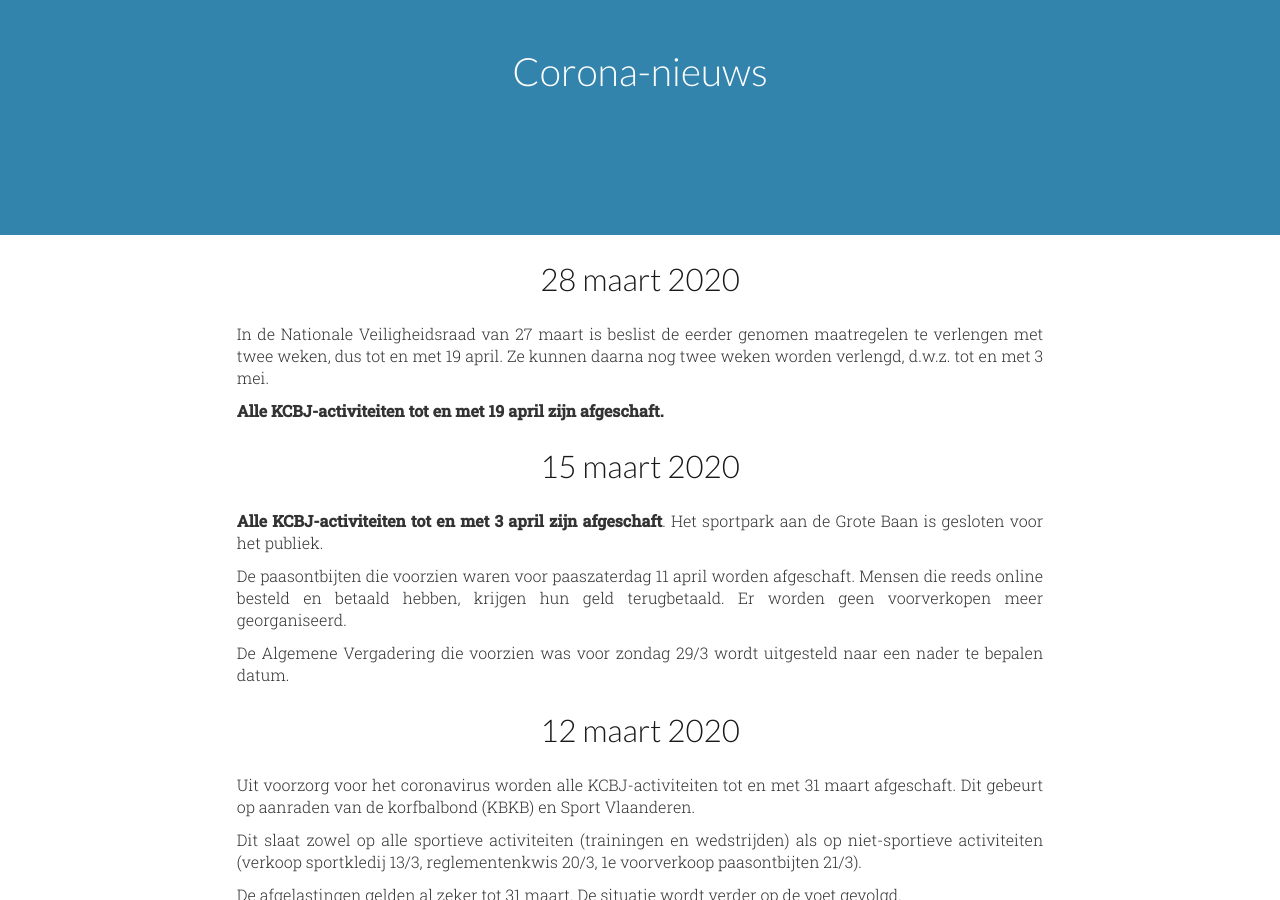
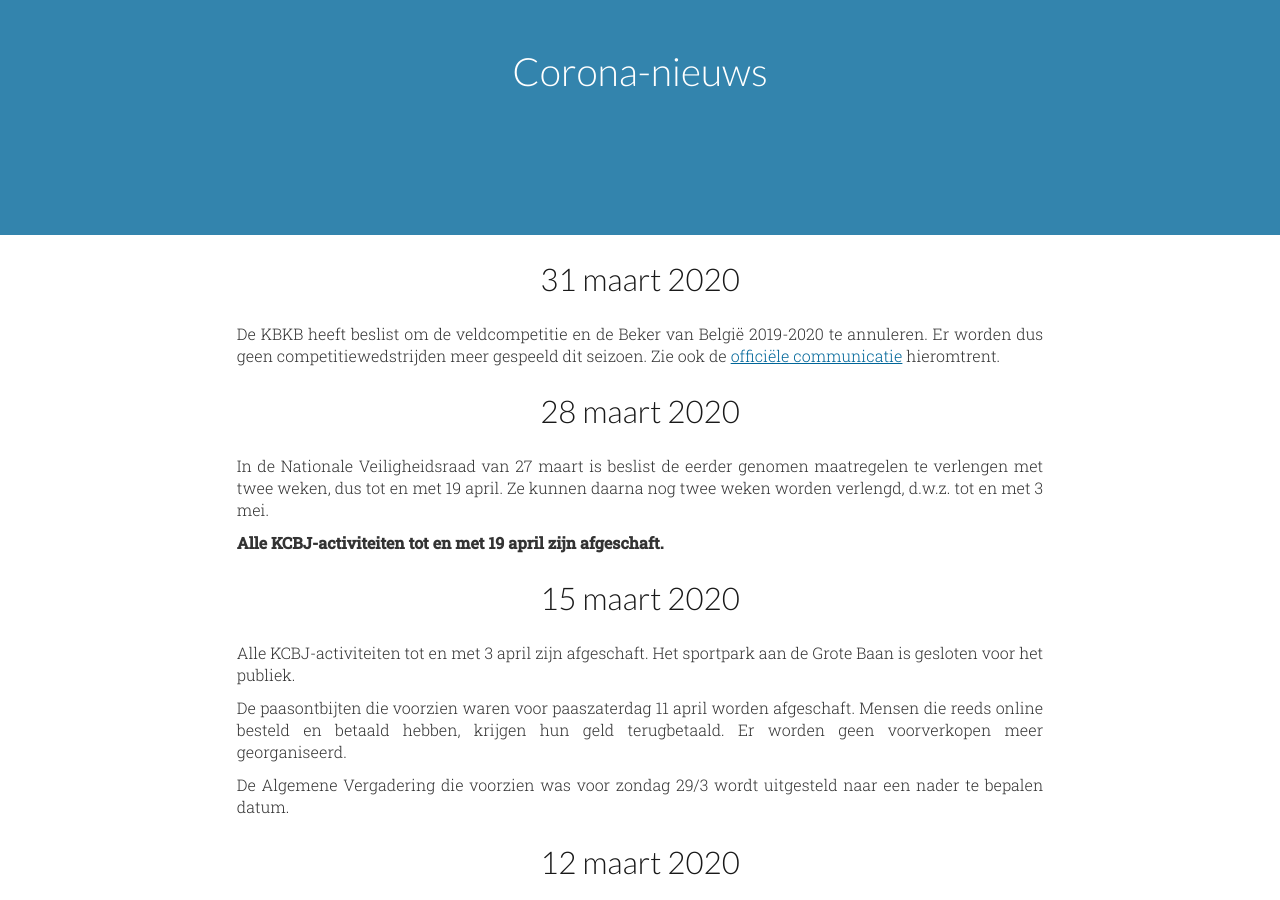
Before and after one commit to kcbj/kcbj.github.io, a Jekyll site: the page built from corona/index.html, in a window 1280 px wide and 900 px high, scrolled down 206 px. Built offline with Jekyll 4.4.1, drawn with Linux system fonts in a browser that asks for light colours; nearby versions of some CDN libraries.

Commit message:
Corona-update

```diff
--- a/corona/index.html
+++ b/corona/index.html
@@ -12,11 +12,14 @@ class: corona
 <div class="container">
   <div id="corona" class="wrapper">
     <div class="text">
+      <h1>31 maart 2020</h1>
+      <p>De KBKB heeft beslist om de veldcompetitie en de Beker van België 2019-2020 te annuleren. Er worden dus geen competitiewedstrijden meer gespeeld dit seizoen.
+        Zie ook de <a href="https://korfbal.be/?oid=1126&pid=30902&aid=130611&lg=2">officiële communicatie</a> hieromtrent. </p>
       <h1>28 maart 2020</h1>
       <p>In de Nationale Veiligheidsraad van 27 maart is beslist de eerder genomen maatregelen te verlengen met twee weken, dus tot en met 19 april. Ze kunnen daarna nog twee weken worden verlengd, d.w.z. tot en met 3 mei.</p>
       <p><b>Alle KCBJ-activiteiten tot en met 19 april zijn afgeschaft.</b>
       <h1>15 maart 2020</h1>
-      <p><b>Alle KCBJ-activiteiten tot en met 3 april zijn afgeschaft</b>. Het sportpark aan de Grote Baan is gesloten voor het publiek.</p>
+      <p>Alle KCBJ-activiteiten tot en met 3 april zijn afgeschaft. Het sportpark aan de Grote Baan is gesloten voor het publiek.</p>
       <p>De paasontbijten die voorzien waren voor paaszaterdag 11 april worden afgeschaft. Mensen die reeds online besteld en betaald hebben, krijgen hun geld terugbetaald. Er worden geen voorverkopen meer georganiseerd.</p>
       <p>De Algemene Vergadering die voorzien was voor zondag 29/3 wordt uitgesteld naar een nader te bepalen datum.</p>
 
```
